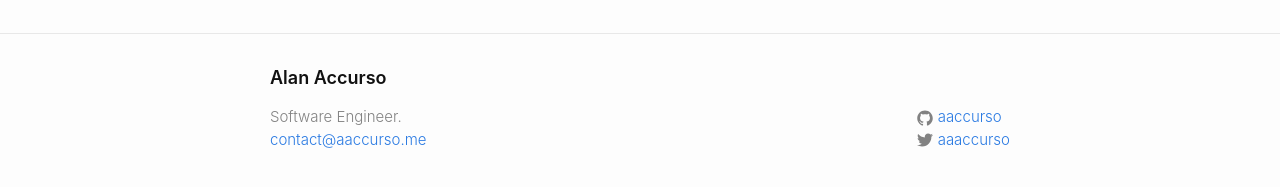
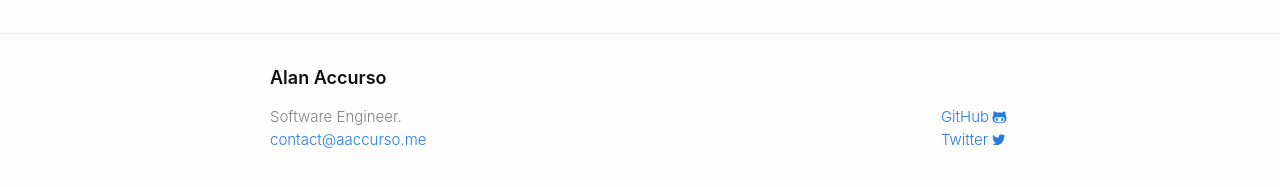
Before and after one commit to aaccurso/aaccurso.github.io, a Jekyll site: the page built from about.md, in a window 1280 px wide. Shown: the part 306-493 px from the top of the page. Built offline with Jekyll 4.4.1, drawn with Linux system fonts in a browser that asks for light colours; nearby versions of some CDN libraries.

Commit message:
Replace footer svg with fontello icons

```diff
--- a/_includes/footer.html
+++ b/_includes/footer.html
@@ -16,29 +16,16 @@
 		<ul class="social-media-list">
 		  {% if site.github_username %}
 		  <li>
-			<a href="https://github.com/{{ site.github_username }}">
-			  <span class="icon  icon--github">
-				<svg viewBox="0 0 16 16">
-				  <path fill="#828282" d="M7.999,0.431c-4.285,0-7.76,3.474-7.76,7.761 c0,3.428,2.223,6.337,5.307,7.363c0.388,0.071,0.53-0.168,0.53-0.374c0-0.184-0.007-0.672-0.01-1.32 c-2.159,0.469-2.614-1.04-2.614-1.04c-0.353-0.896-0.862-1.135-0.862-1.135c-0.705-0.481,0.053-0.472,0.053-0.472 c0.779,0.055,1.189,0.8,1.189,0.8c0.692,1.186,1.816,0.843,2.258,0.645c0.071-0.502,0.271-0.843,0.493-1.037 C4.86,11.425,3.049,10.76,3.049,7.786c0-0.847,0.302-1.54,0.799-2.082C3.768,5.507,3.501,4.718,3.924,3.65 c0,0,0.652-0.209,2.134,0.796C6.677,4.273,7.34,4.187,8,4.184c0.659,0.003,1.323,0.089,1.943,0.261 c1.482-1.004,2.132-0.796,2.132-0.796c0.423,1.068,0.157,1.857,0.077,2.054c0.497,0.542,0.798,1.235,0.798,2.082 c0,2.981-1.814,3.637-3.543,3.829c0.279,0.24,0.527,0.713,0.527,1.437c0,1.037-0.01,1.874-0.01,2.129 c0,0.208,0.14,0.449,0.534,0.373c3.081-1.028,5.302-3.935,5.302-7.362C15.76,3.906,12.285,0.431,7.999,0.431z"/>
-				</svg>
-			  </span>
-
-			  <span class="username">{{ site.github_username }}</span>
+			<a href="https://github.com/{{ site.github_username }}" target="_blank">
+			  <span class="username icon-github">GitHub</span>
 			</a>
 		  </li>
 		  {% endif %}
 
 		  {% if site.twitter_username %}
 		  <li>
-			<a href="https://twitter.com/{{ site.twitter_username }}">
-			  <span class="icon  icon--twitter">
-				<svg viewBox="0 0 16 16">
-				  <path fill="#828282" d="M15.969,3.058c-0.586,0.26-1.217,0.436-1.878,0.515c0.675-0.405,1.194-1.045,1.438-1.809
-				  c-0.632,0.375-1.332,0.647-2.076,0.793c-0.596-0.636-1.446-1.033-2.387-1.033c-1.806,0-3.27,1.464-3.27,3.27 c0,0.256,0.029,0.506,0.085,0.745C5.163,5.404,2.753,4.102,1.14,2.124C0.859,2.607,0.698,3.168,0.698,3.767 c0,1.134,0.577,2.135,1.455,2.722C1.616,6.472,1.112,6.325,0.671,6.08c0,0.014,0,0.027,0,0.041c0,1.584,1.127,2.906,2.623,3.206 C3.02,9.402,2.731,9.442,2.433,9.442c-0.211,0-0.416-0.021-0.615-0.059c0.416,1.299,1.624,2.245,3.055,2.271 c-1.119,0.877-2.529,1.4-4.061,1.4c-0.264,0-0.524-0.015-0.78-0.046c1.447,0.928,3.166,1.469,5.013,1.469 c6.015,0,9.304-4.983,9.304-9.304c0-0.142-0.003-0.283-0.009-0.423C14.976,4.29,15.531,3.714,15.969,3.058z"/>
-				</svg>
-			  </span>
-
-			  <span class="username">{{ site.twitter_username }}</span>
+			<a href="https://twitter.com/{{ site.twitter_username }}" target="_blank">
+			  <span class="username icon-twitter">Twitter</span>
 			</a>
 		  </li>
 		  {% endif %}
```
